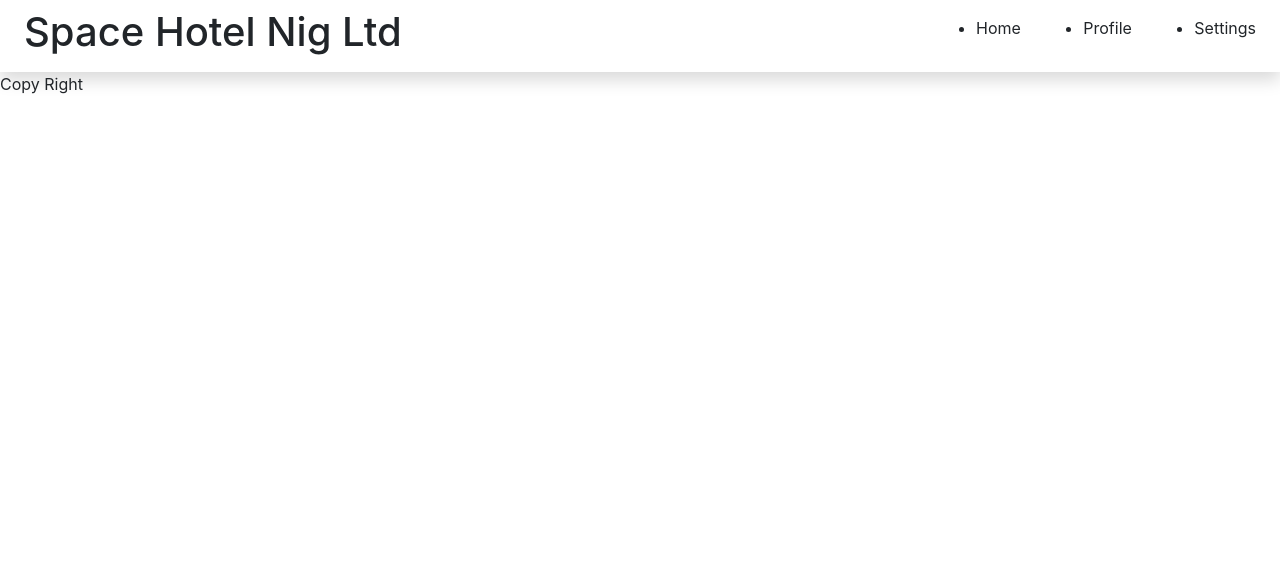
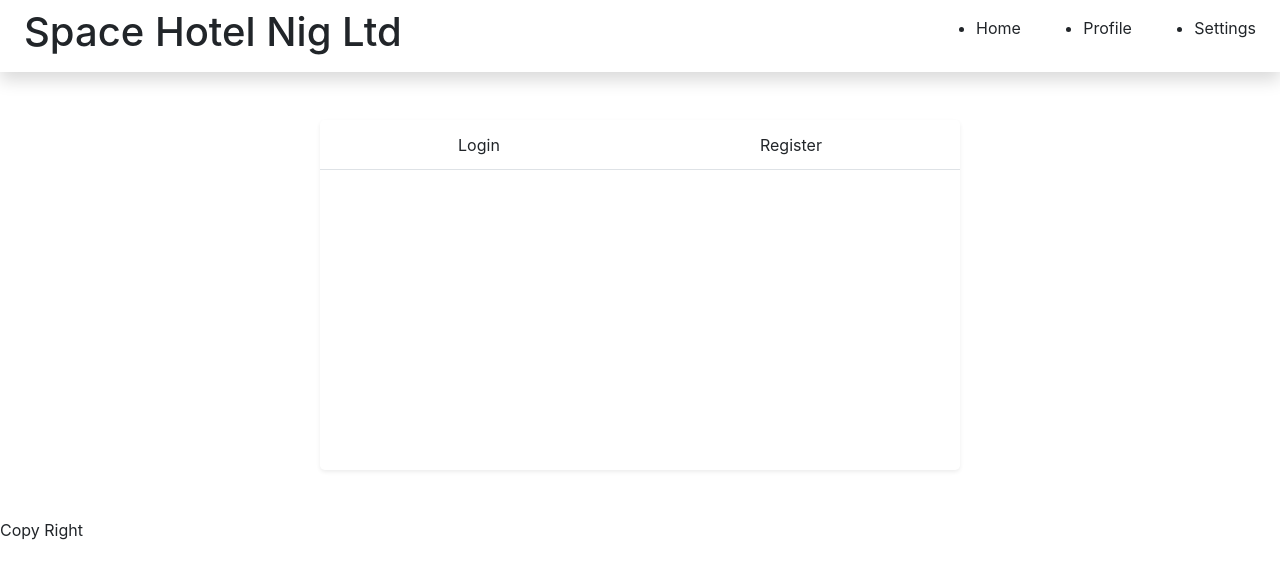
Before and after one commit to inidaname/hotels, an Angular app: page /auth in a window 1280 px wide. Before the commit this address led to /. Shown: the top 578 px of the page. Built offline with nearby package versions, Linux system fonts and the light colour scheme.

Commit message:
working on login

```diff
--- a/src/app/app-routing.module.ts
+++ b/src/app/app-routing.module.ts
@@ -4,7 +4,7 @@ import { Routes, RouterModule } from '@angular/router';
 
 const routes: Routes = [
   {
-    path: '',
+    path: 'auth',
     loadChildren: () => import('./auth/auth.module').then(m => m.AuthModule)
   },
 ];
--- a/src/app/app.component.html
+++ b/src/app/app.component.html
@@ -1,5 +1,5 @@
 <app-header [title]="title"></app-header>
-<main>
+<main class="h-75 my-5">
   <router-outlet></router-outlet>
 </main>
 <footer>
--- a/src/app/auth/auth.component.html
+++ b/src/app/auth/auth.component.html
@@ -1,5 +1,8 @@
-<article>
-    <div>
-
-    </div>
+<article class="shadow-sm w-50 mx-auto rounded-lg d-flex flex-column">
+    <section class="topside px-2 d-flex flex-row border-bottom align-items-center justify-content-around">
+        <span>Login</span><span>Register</span>
+    </section>
+    <section class="d-flex bodySide p-4">
+        <!-- <app-login class="w-75 m-auto"></app-login> -->
+    </section>
 </article>
--- a/src/app/auth/auth.component.scss
+++ b/src/app/auth/auth.component.scss
@@ -0,0 +1,7 @@
+.topside {
+    height: 50px;
+}
+
+.bodySide {
+    min-height: 300px;
+}
--- a/src/app/auth/login/login.component.html
+++ b/src/app/auth/login/login.component.html
@@ -1 +1,15 @@
-<p>login works!</p>
+<form>
+  <div class="form-group">
+    <label for="email">Email</label>
+    <input type="email" class="form-control" id="email" placeholder="Email Address">
+  </div>
+  <div class="form-group">
+    <label for="password">Password</label>
+    <input type="password" class="form-control" id="password" placeholder="Password">
+  </div>
+  <div class="form-group row">
+    <div class="col-sm-10">
+      <button type="submit" class="btn btn-primary">Sign in</button>
+    </div>
+  </div>
+</form>
```
Also changed, not shown: src/app/auth/auth-routing.module.ts (+4 -3 lines).
